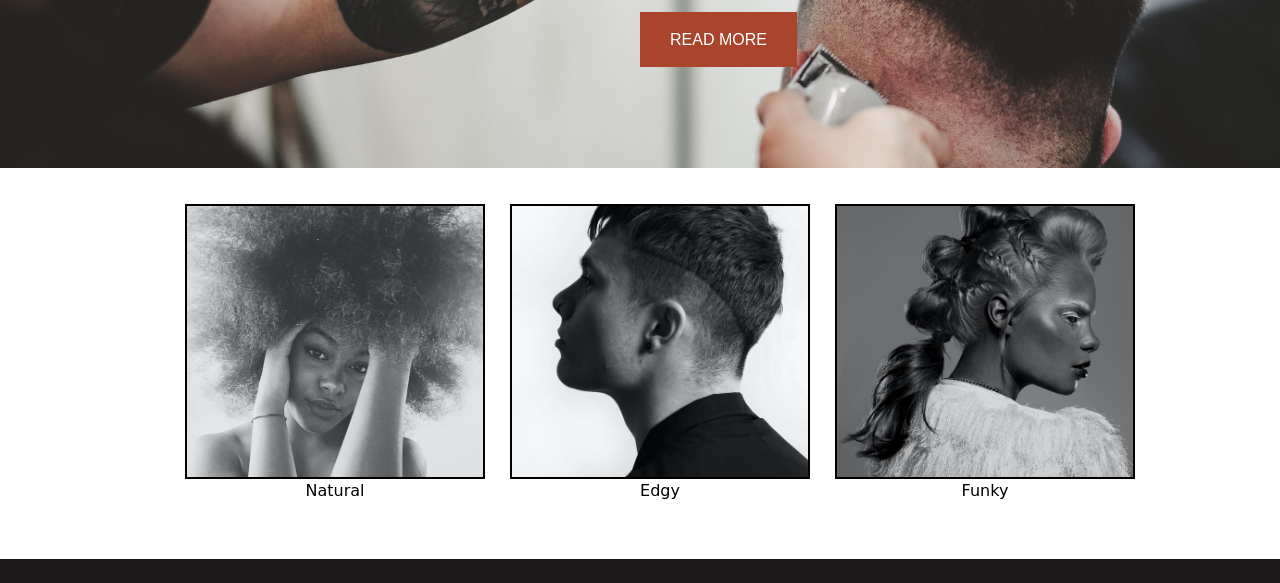
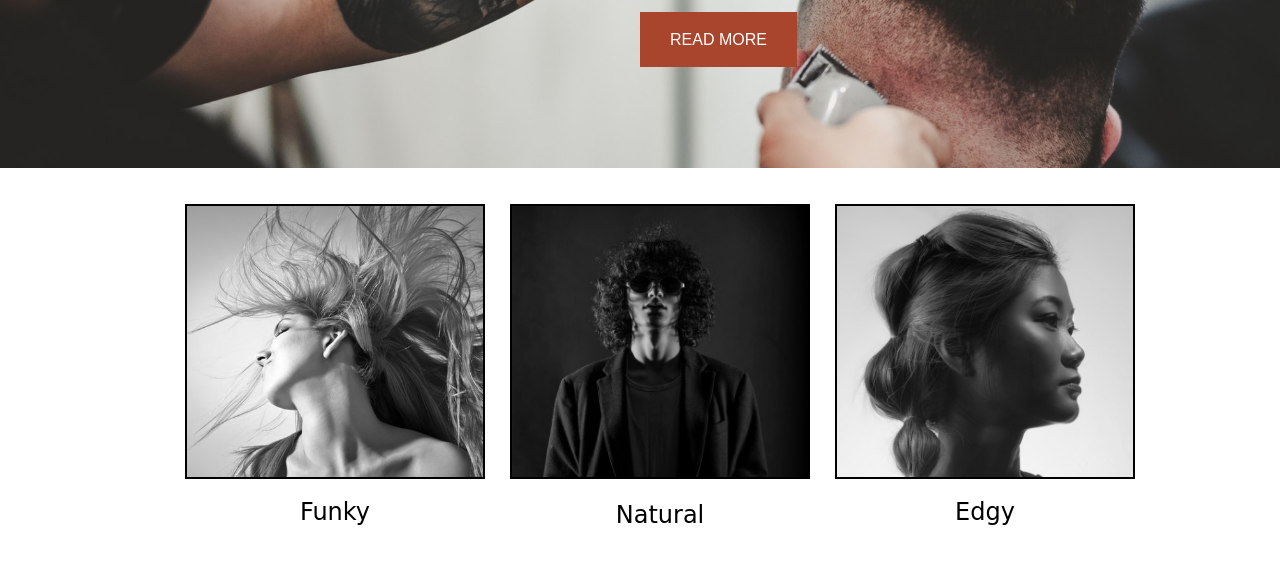
Before and after one commit to MayraNT/hairSalonWebsite, a plain HTML site: page index.html in a window 1280 px wide. Shown: the part 613-1196 px from the top of the page. Drawn offline with Linux system fonts and the light colour scheme; a web font is replaced by a local one.

Commit message:
updated home page images to match gallery images

```diff
--- a/index.html
+++ b/index.html
@@ -39,16 +39,16 @@
             <div class="feature-banner">
                 <ul>
                     <li>
-                        <a class="linkTo-gallery" href="./imageGallery/"><img class="feature-img" src="./images/womanHair.jpg" alt="woman with afro">
+                        <a href="./imageGallery/imageGallery.html"><img class="feature-img" src="./images/funky.jpg" alt="woman with pink hair">
+                        <p>Funky</p></a>
+                    </li>
+                    <li>
+                        <a href="./imageGallery/imageGallery.html"><img class="feature-img" id="middle-img" src="./images/natural.jpg" alt="man with curly hair">
                         <p>Natural</p></a>
                     </li>
                     <li>
-                        <a class="linkTo-gallery" href="./imageGallery/"><img class="feature-img" id="man" src="./images/manHair.jpg" alt="man with different lengths of hair">
+                        <a href="./imageGallery/imageGallery.html"><img class="feature-img" src="./images/edgy.jpg" alt="woman with braids and ponytail">
                         <p>Edgy</p></a>
-                    </li>
-                    <li>
-                        <a class="linkTo-gallery" href="./imageGallery/"><img class="feature-img" src="./images/womanHair2.jpg" alt="woman with braids and ponytail">
-                        <p>Funky</p></a>
                     </li>
                 </ul>
             </div>
--- a/styles.css
+++ b/styles.css
@@ -48,11 +48,7 @@ nav > a {
   color: black;
 }
 
-nav > a:hover {
-  color: rgb(168, 69, 44);
-}
-
-#selected {
+nav > a:hover, li p:hover, #selected {
   color: rgb(168, 69, 44);
 }
 
@@ -124,16 +120,27 @@ ul {
   list-style: none;
 }
 
+li p {
+  padding-top: 5%;
+  font-size: 24px;
+}
+
 .feature-img {
   display: block;
   width: 300px;
   height: 275px;
   object-fit: cover;
-  object-position: center;
+  object-position: top;
   border: solid black 2px;
+  filter: grayscale(100%);
 }
 
-#man {
+.feature-img:hover {
+  filter: grayscale(0%);
+  transition: 0.4s ease-in-out;
+}
+
+#middle-img {
   margin: 0 25px;
 }
 
```
Also changed, not shown: images/edgy.jpg (added), images/funky.jpg (added), images/manHair.jpg (deleted), images/natural.jpg (added), images/womanHair.jpg (deleted), images/womanHair2.jpg (deleted).
